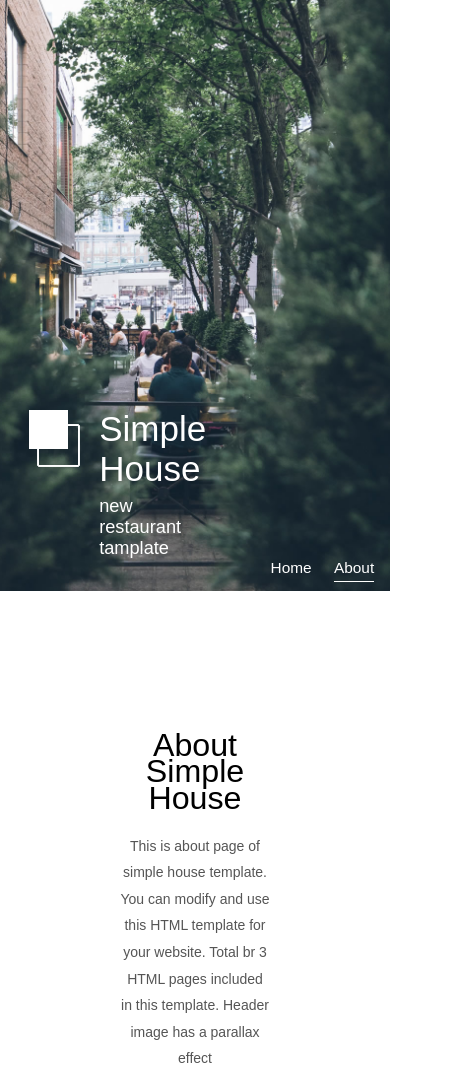
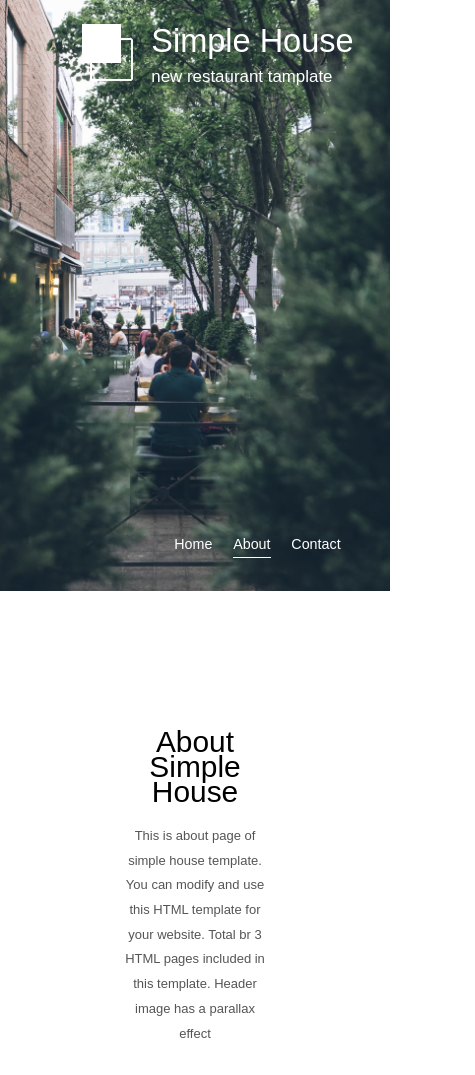
Before and after one commit to anurag-shukla8004/practice-tampleate-with-html-and-css, a plain HTML site: page index.html in a window 390 px wide. Shown: the top 1075 px of the page, 475 px wide, since content can reach past the window. Drawn offline with Linux system fonts and the light colour scheme.

Commit message:
Add files via upload

```diff
--- a/css/mobile.css
+++ b/css/mobile.css
@@ -2,6 +2,7 @@
   html {
     font-size: 15px;
   }
+
   /* #################  Showcase ################ */
   .showcase-container {
     flex-direction: column;
@@ -47,15 +48,25 @@
   align-items: center;
 }
 
-@media (max-width: 5023px) {
+@media (max-width: 418px) {
   html {
-    font-size: 14px;
+    font-size: 13px;
   }
+
+  .main {
+    display: flex;
+    flex-direction: column;
+    justify-content: space-between;
+    align-items: flex-end;
+  }
+
   ul {
-    padding: 1rem;
+    padding: ;
   }
   .ul {
     display: flex;
+    justify-content: flex-start;
+    padding-left: 300px;
   }
   .ul li {
     padding: 0;
@@ -65,4 +76,8 @@
     width: fit-content;
     height: fit-content;
   }
+
+  .history {
+    width: 100vw;
+  }
 }
```
